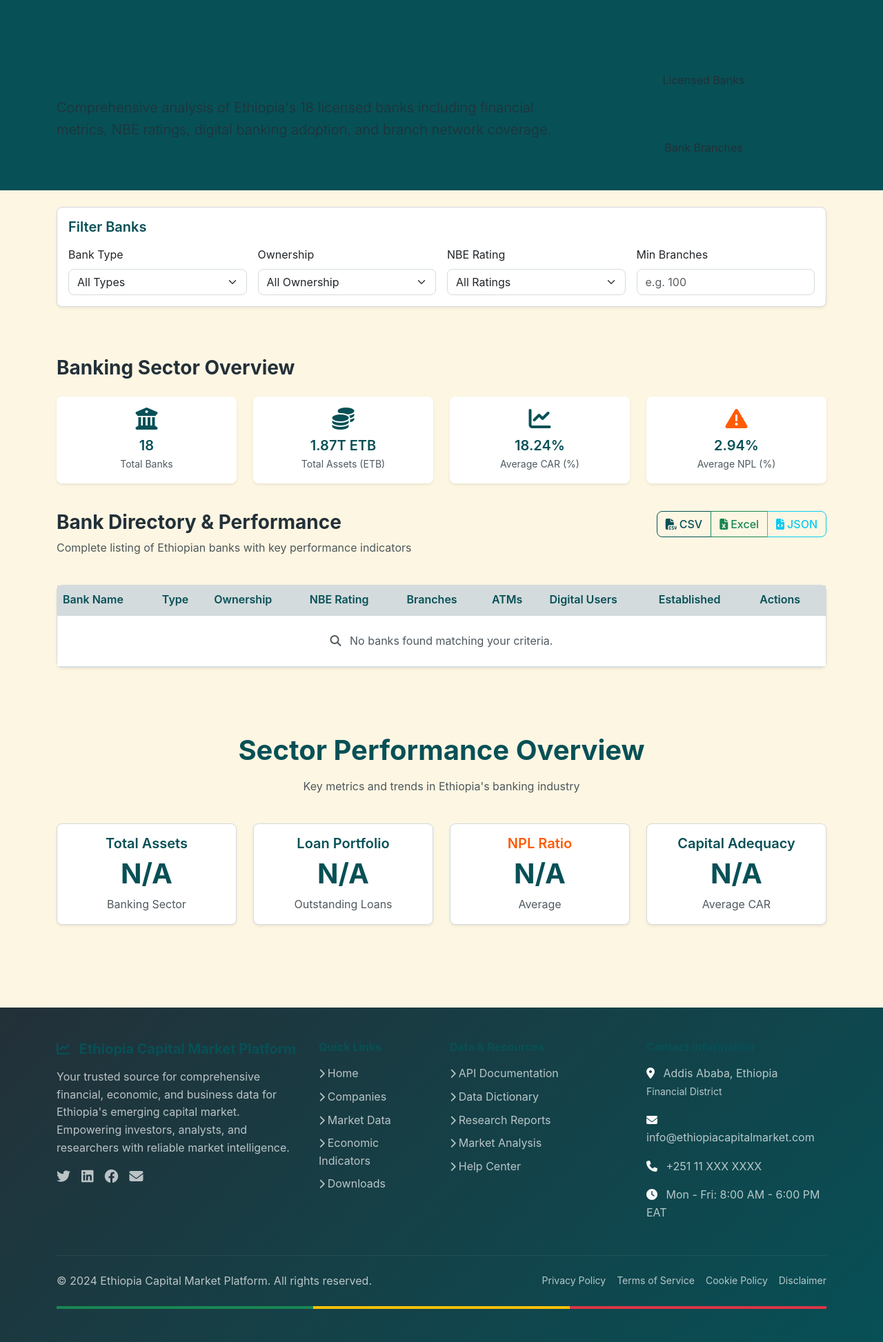
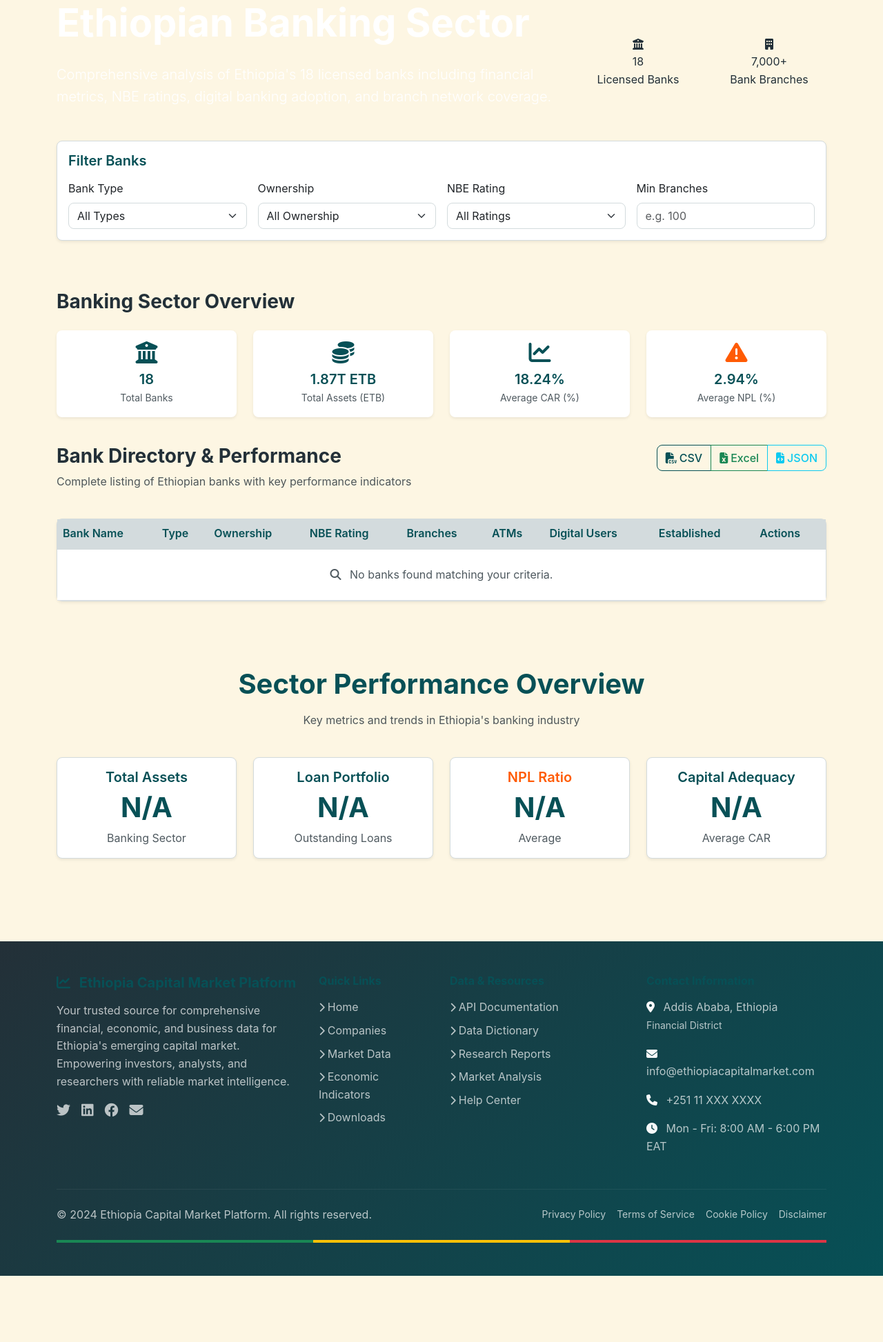
Before and after one commit to abela-21/ethiopia-financial-data, a Flask app: page /banking in a window 1280 px wide. Shown: the part 150-2096 px from the top of the page at 69% size. After the commit the page ends 2000 px from the top, so only its background shows below. Run offline with Flask 3, Linux system fonts and the light colour scheme; data that the repository does not hold is empty; parts of the project's set-up code (start-up, migrations or seed data) failed here and were passed over; some libraries are stand-ins or nearby versions.

Commit message:
Improve the appearance of the banking sector page for better readability
Fixes the banking sector page's color scheme and text color for better UI.

Replit-Commit-Author: Agent
Replit-Commit-Session-Id: d90c0c0e-a632-408f-8798-0d23c952e810
Replit-Commit-Screenshot-Url: https://storage.googleapis.com/screenshot-production-us-central1/2f368adc-7e52-4124-b315-06ff67783e08/78dfb63a-a9c4-4c15-9856-dc5084054944.jpg

```diff
--- a/templates/banking.html
+++ b/templates/banking.html
@@ -4,25 +4,31 @@
 
 {% block content %}
 <!-- Banking Hero Section -->
-<section class="banking-hero py-5 bg-primary text-white">
+<section class="banking-hero">
     <div class="container">
         <div class="row align-items-center">
             <div class="col-lg-8">
-                <h1 class="display-4 fw-bold mb-4">Ethiopian Banking Sector</h1>
-                <p class="lead mb-4">
+                <h1 class="display-4 fw-bold mb-4 text-white">Ethiopian Banking Sector</h1>
+                <p class="lead mb-4 text-white">
                     Comprehensive analysis of Ethiopia's 18 licensed banks including financial metrics,
                     NBE ratings, digital banking adoption, and branch network coverage.
                 </p>
             </div>
             <div class="col-lg-4 text-center">
-                <div class="banking-stats">
-                    <div class="stat-item mb-3">
-                        <h3 class="display-6 fw-bold">18</h3>
-                        <p class="mb-0">Licensed Banks</p>
+                <div class="row">
+                    <div class="col-6">
+                        <div class="metric-card primary">
+                            <i class="fas fa-university metric-icon"></i>
+                            <div class="metric-value">18</div>
+                            <div class="metric-label">Licensed Banks</div>
+                        </div>
                     </div>
-                    <div class="stat-item">
-                        <h3 class="display-6 fw-bold">7,000+</h3>
-                        <p class="mb-0">Bank Branches</p>
+                    <div class="col-6">
+                        <div class="metric-card secondary">
+                            <i class="fas fa-building metric-icon"></i>
+                            <div class="metric-value">7,000+</div>
+                            <div class="metric-label">Bank Branches</div>
+                        </div>
                     </div>
                 </div>
             </div>
```
